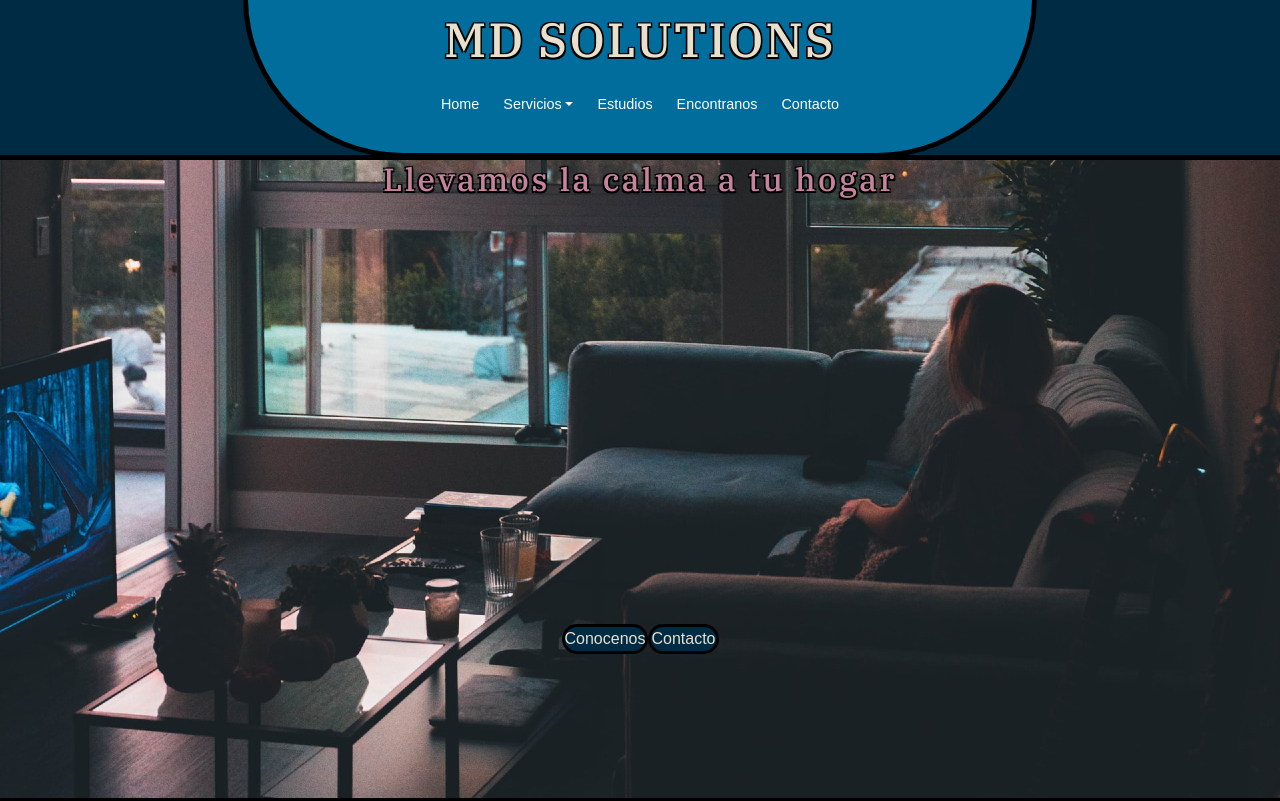
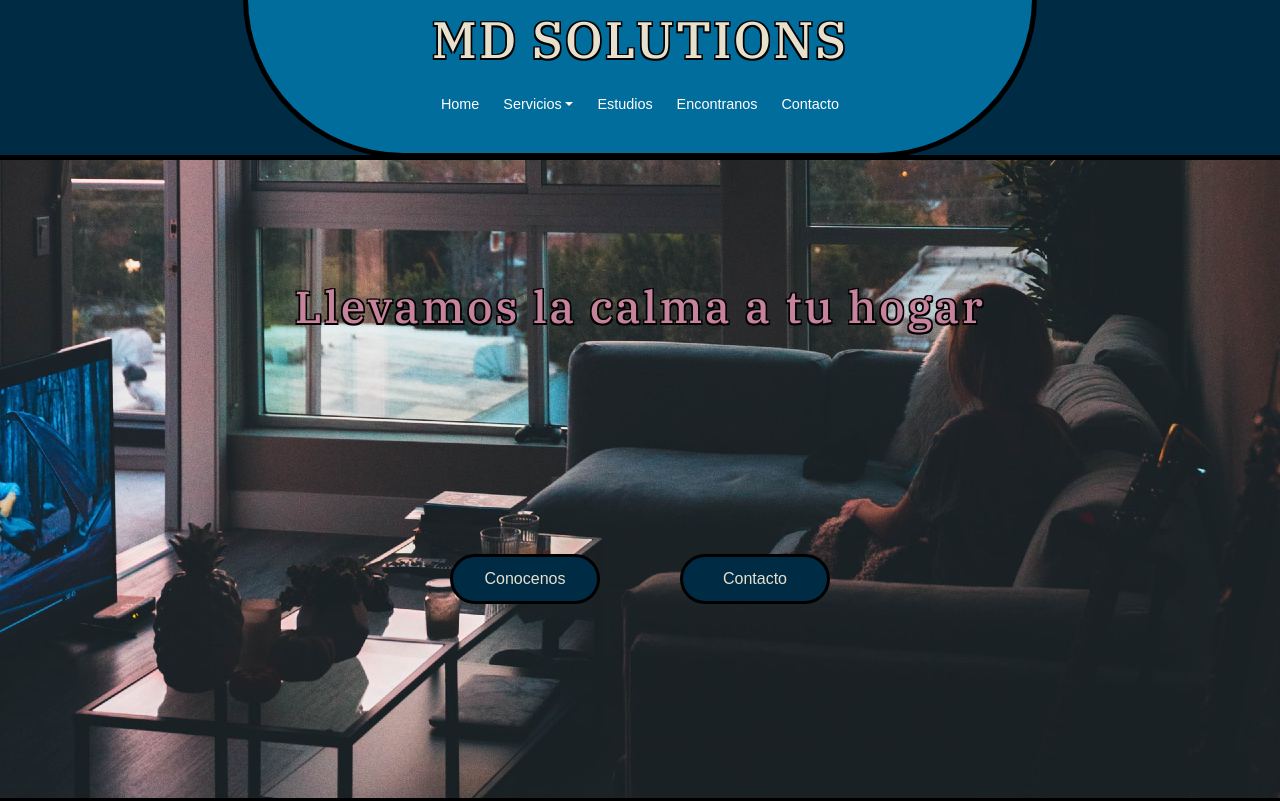
Before and after one commit to mdanielpalumbo/MD-Solutions, a website: page index.html in a window 1280 px wide. Shown: the top 801 px of the page. Drawn offline with nearby package versions, Linux system fonts and the light colour scheme; a web font is replaced by a local one.

Commit message:
arreglos

```diff
--- a/CSS/styles.css
+++ b/CSS/styles.css
@@ -120,7 +120,6 @@ footer p{
 /*INDEX*/
 .indexGrid {
     display:grid;
-    grid-template-columns:100%;
     grid-template-rows: 80vh 100vh;
     grid-template-areas: "index"
                         "footer";
@@ -159,7 +158,6 @@ footer p{
     color:#c7839c;
     font-family: 'IBM Plex Serif', serif;
     letter-spacing: 0.2vw;
-    font-weight: 10vh;
     text-shadow:
     0 0 1.5px #000,
     -1.5px -1.5px 0 #000,
@@ -450,7 +448,7 @@ input {
         color: #c7839c !important;
     }
     .logo{
-        font-size:6vh;
+        font-size:3.2rem;
     }
     .claro {
         min-height:120px;
@@ -476,7 +474,7 @@ input {
     margin: 0 35vw 50px 35vw;
     }
     footer p {
-        font-size:0.7rem;
+        font-size:1.2rem;
         margin: 5px 20px 40px 20px;
     }
 }
@@ -493,5 +491,16 @@ input {
 
 }
 @media (min-width:992px) {
-
+    .slogan {
+        font-size:2.8rem;
+        margin-top:15vh;
+    }
+    .button {
+        margin-top:5vh;
+        margin-bottom:20vh;
+        margin-left:40px;
+        margin-right:40px;
+        width:150px;
+        height:50px;
+    }
 }
```
